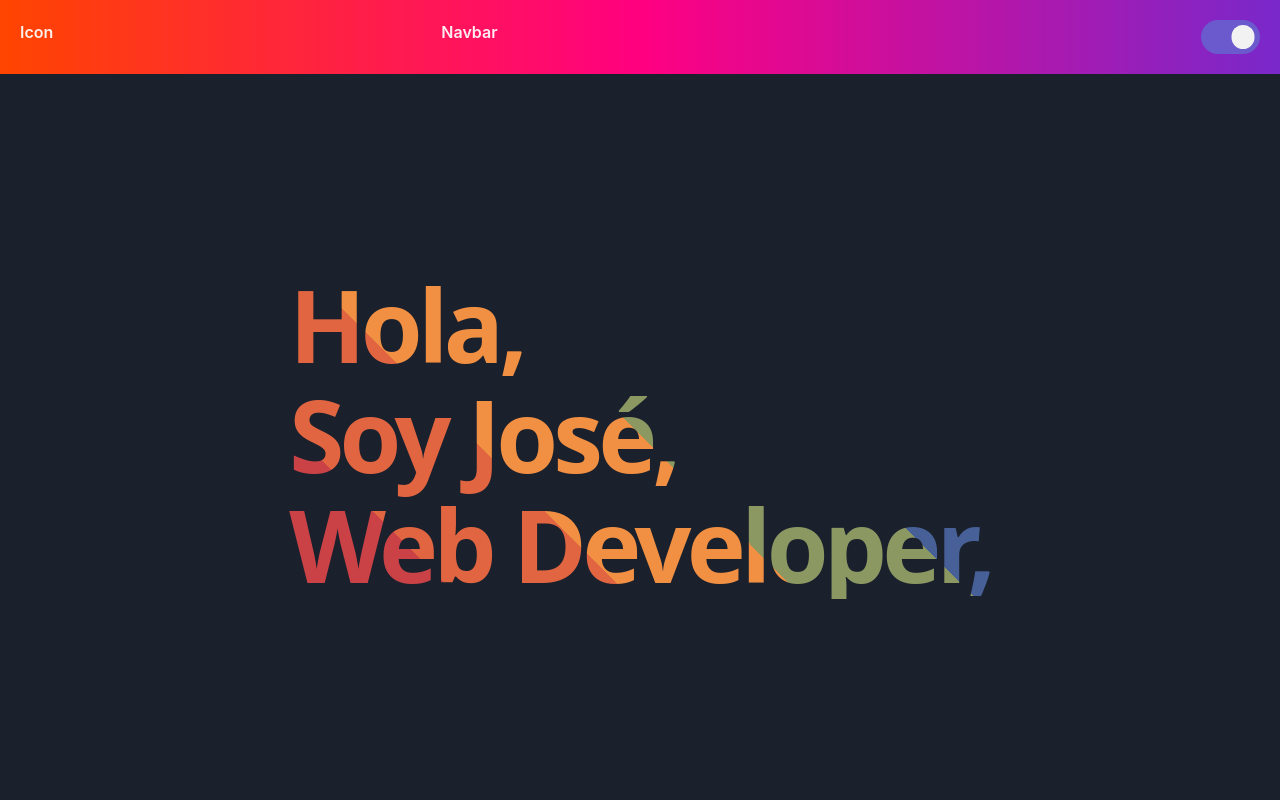
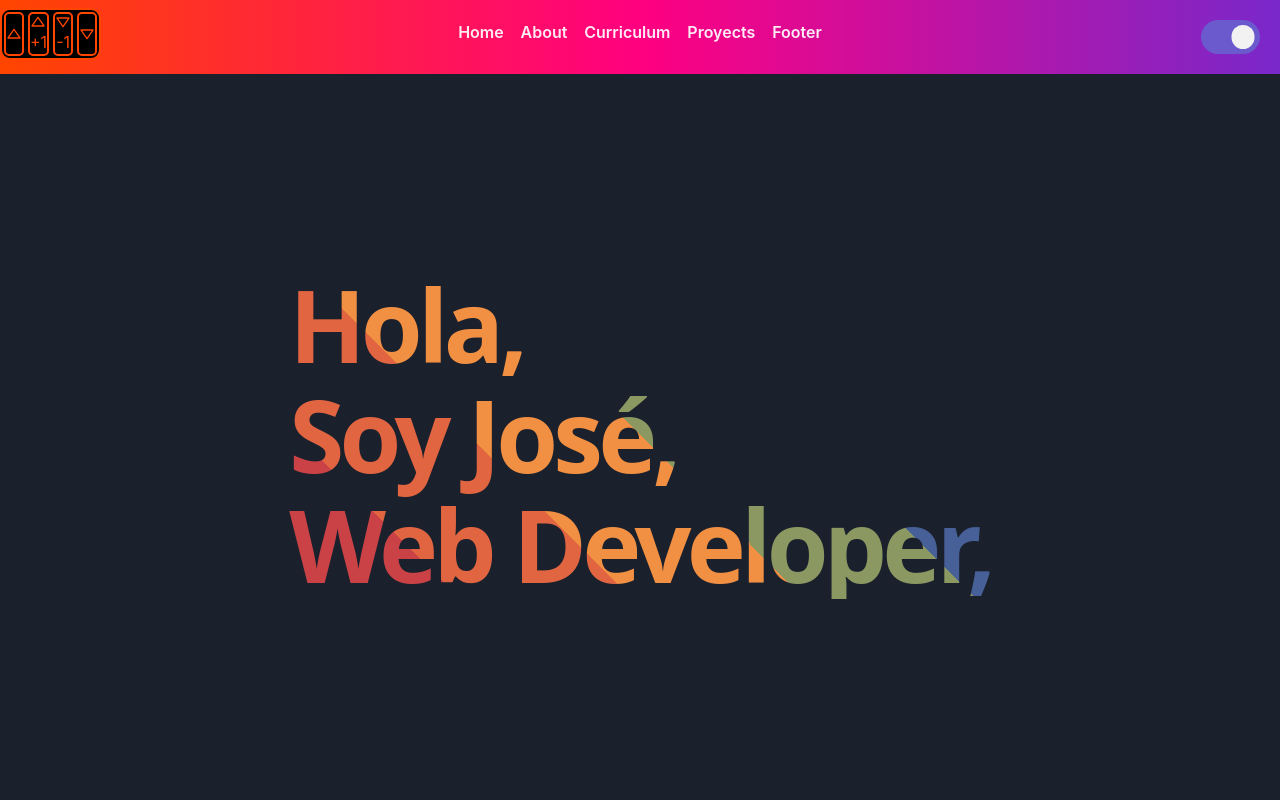
Before and after one commit to veganum/portfolio, a React (Vite) app: page / in a window 1280 px wide. Shown: the top 800 px of the page. Built offline with nearby package versions, Linux system fonts and the light colour scheme.

Commit message:
Scroll Implementation

```diff
--- a/package.json
+++ b/package.json
@@ -17,11 +17,14 @@
     "gh-pages": "^4.0.0",
     "react": "^18.2.0",
     "react-dom": "^18.2.0",
-    "react-router-dom": "^6.4.0"
+    "react-icons": "^4.4.0",
+    "react-router-dom": "^6.4.0",
+    "react-scroll": "^1.8.7"
   },
   "devDependencies": {
     "@types/react": "^18.0.17",
     "@types/react-dom": "^18.0.6",
+    "@types/react-scroll": "^1.8.4",
     "@vitejs/plugin-react": "^2.1.0",
     "typescript": "^4.6.4",
     "vite": "^3.1.0"
--- a/src/components/navbar/Navbar.tsx
+++ b/src/components/navbar/Navbar.tsx
@@ -1,12 +1,31 @@
 import { Grid, GridItem } from "@chakra-ui/react";
 import { DarkMode } from "./../darkMode/DarkMode";
+import { Link } from "react-scroll";
 
 export const Navbar = () => {
   return (
     <>
       <Grid templateColumns="repeat(3, 1fr)" gap={6} p={5}>
         <GridItem>Icon</GridItem>
-        <GridItem>Navbar</GridItem>
+        <GridItem>
+          <div className="header">
+            <Link activeClass="active" to="1" spy={true} smooth={true}>
+              Home
+            </Link>
+            <Link to="about" spy={true} smooth={true}>
+              About
+            </Link>
+            <Link to="curriculum" spy={true} smooth={true}>
+              Curriculum
+            </Link>
+            <Link to="proyects" spy={true} smooth={true}>
+              Proyects
+            </Link>
+            <Link to="footer" spy={true} smooth={true}>
+              Footer
+            </Link>
+          </div>
+        </GridItem>
         <GridItem>
           <DarkMode />
         </GridItem>
--- a/src/index.css
+++ b/src/index.css
@@ -3,6 +3,7 @@
 @import url('./styles/switch.css');
 @import url('./styles/title.css');
 @import url('./styles/pagesGrid.css');
+@import url('./styles/navbar.css');
 
 */ * {
   margin: 0;
--- a/src/pages/index.tsx
+++ b/src/pages/index.tsx
@@ -4,33 +4,85 @@ import { Title } from "../components/title/Title";
 import { About } from "./about/About";
 import { Curriculum } from "./curriculum/Curriculum";
 import { Proyects } from "./proyects/Proyects";
+import { animateScroll as scroll } from "react-scroll";
+import { BiDownArrow, BiUpArrow } from "react-icons/bi";
 
 export const Home = () => {
+  const onClickMore = () => {
+    scroll.scrollMore(1000);
+  };
+
+  const onClickDown = () => {
+    scroll.scrollToBottom();
+  };
+
+  const onClickUp = () => {
+    scroll.scrollToTop();
+  };
+
+  const onClickMoreDown = () => {
+    scroll.scrollMore(950);
+  };
+
+  const onClickMoreUp = () => {
+    scroll.scrollMore(-950);
+  };
+
   return (
     <Grid>
+      <div className="navigationMenu">
+        <button className="up" onClick={onClickUp}>
+          <BiUpArrow /> {/* Ir Arriba */}
+        </button>
+        <button className="more-up" onClick={onClickMoreUp}>
+          <BiUpArrow />
+          +1{/* Subir */}
+        </button>
+        <button className="more-down" onClick={onClickMoreDown}>
+          <BiDownArrow />
+          -1{/* Bajar */}
+        </button>
+        <button className="down" onClick={onClickDown}>
+          <BiDownArrow />
+          {/* Ir Abajo */}
+        </button>
+      </div>
+
+      <div id="home" className="section" onClick={onClickMore}>
         <GridItem bgGradient="linear(to-l, #7928CA, #FF0080,orangered)">
           <Navbar />
         </GridItem>
+      </div>
+      <div id="home" className="section" onClick={onClickMore}>
         <GridItem className="pagesWithoutColor">
           <Title />
           <img src="" alt="" />
         </GridItem>
+      </div>
+      <div id="about" className="section" onClick={onClickMore}>
         <GridItem
           className="pagesColor"
           bgGradient="linear(to-l, #7928CA, #FF0080,orangered)"
         >
           <About />
         </GridItem>
+      </div>
+      <div id="curriculum" className="section" onClick={onClickMore}>
         <GridItem className="pagesWithoutColor">
           <Curriculum />
         </GridItem>
+      </div>
+      <div id="proyects" className="section" onClick={onClickMore}>
         <GridItem
           className="pagesColor"
           bgGradient="linear(to-l, #7928CA, #FF0080,orangered)"
         >
           <Proyects />
         </GridItem>
+      </div>
+      <div id="footer" className="section" onClick={onClickMore}>
         <GridItem className="pagesWithoutColor">Footbar</GridItem>
+      </div>
     </Grid>
   );
 };
--- /dev/null
+++ b/src/styles/navbar.css
@@ -0,0 +1,33 @@
+.header {
+    display: flex;
+    justify-content: space-evenly;
+    align-items: center;
+}
+
+.home:hover {
+    color: orangered;
+}
+
+.navigationMenu {
+    margin-top: 8px;
+    position: fixed;
+    display: flex;
+    flex-direction: row;
+    border: 2px solid orangered;
+    border-radius: 10px;
+    background-color: black;
+    padding: 5pxpx;
+}
+
+.navigationMenu button {
+    margin: 2px;
+    border: 2px solid orangered;
+    border-radius: 5px;
+    background-color: black;
+    color: orangered;
+}
+
+.navigationMenu :hover {
+    background-color: white;
+    color: orangered;
+}
```
Also changed, not shown: 1 other file (tests, documents, lock files or other folders). Lines whose indentation alone changed are shown as unchanged.
